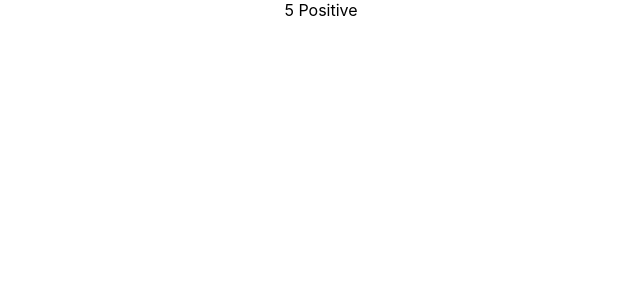
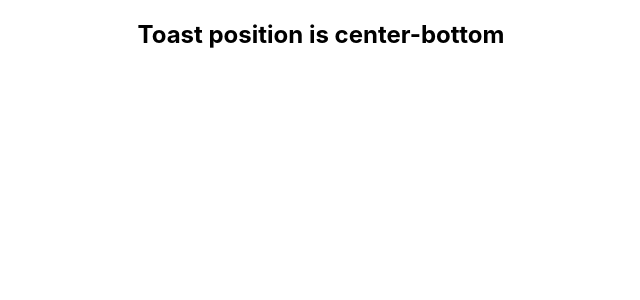
Before and after one commit to dev-alamin1/typescript-practice, a React (Create React App) app: page / in a window 1280 px wide. Shown: the top 300 px of the page, without its empty margins (319-959 px from the left). Built offline with nearby package versions, Linux system fonts and the light colour scheme.

Commit message:
Template Literals and Exclude

```diff
--- a/src/App.tsx
+++ b/src/App.tsx
@@ -1,12 +1,9 @@
 import './App.css'
-import Restrict from './components/RestrictProps/Restrict';
+import Toast from './components/TemplateLiteral/Toast';
 function App() {
   return (
     <div className="App">
-         {/* <Restrict value={5} isNegative isPositive/> */}
-         {/* akoi sathe akadhik props evabe pathano jabe na */}
-
-         <Restrict value={5} isPositive/>
+        <Toast position='center-bottom'/>
     </div>
   );
 }
--- /dev/null
+++ b/src/components/TemplateLiteral/Toast.tsx
@@ -0,0 +1,20 @@
+import React from 'react';
+
+type horizontalProps ='left' | 'center' | 'right'
+
+type verticalProps  = 'top' | 'center' | 'bottom'
+
+
+type toastProps = {
+    position: `${horizontalProps}-${verticalProps}`
+}
+
+const Toast = ({position}:toastProps) => {
+    return (
+        <div>
+             <h2>Toast position is {position} </h2>
+        </div>
+    );
+};
+
+export default Toast;
```
